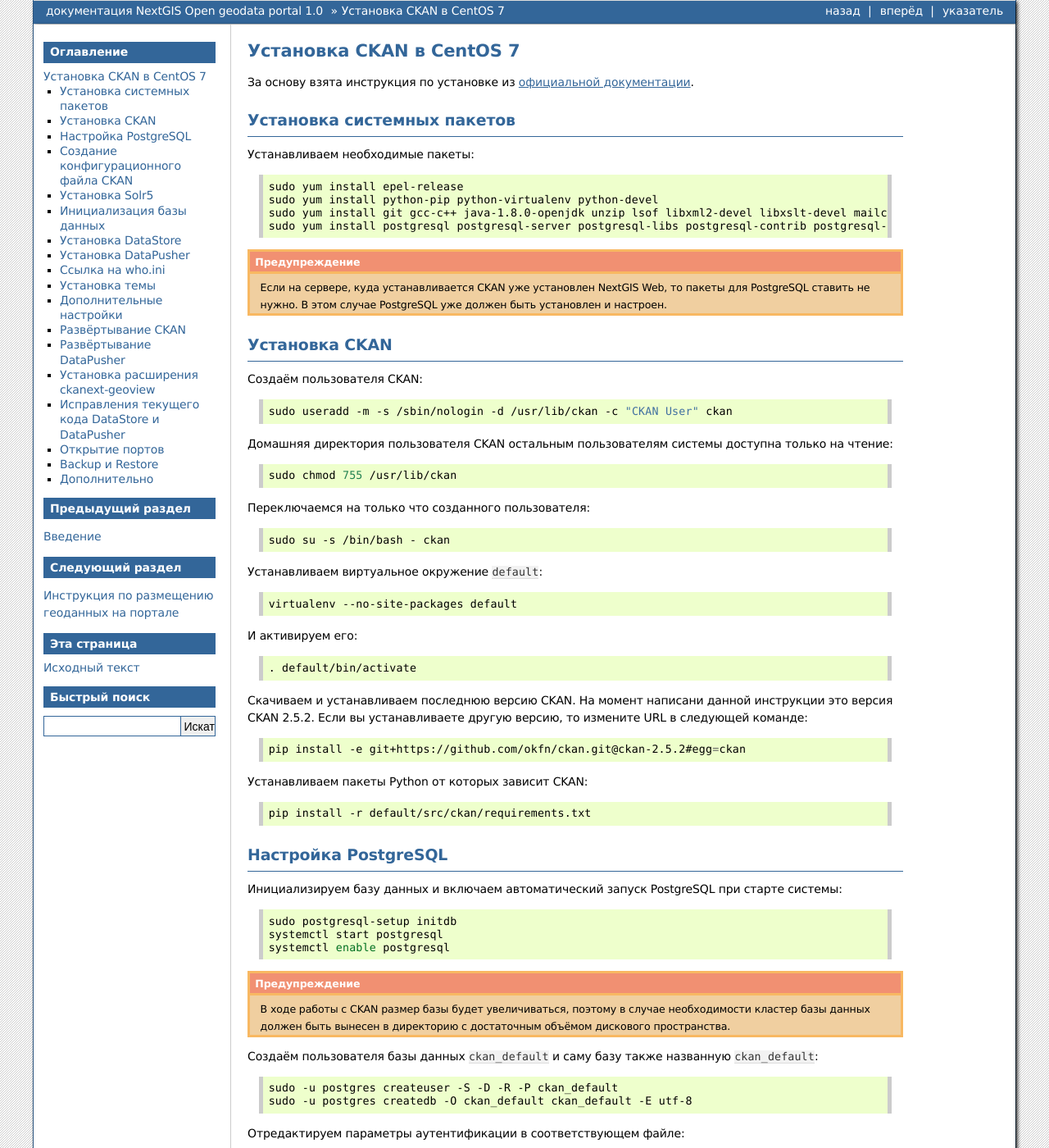
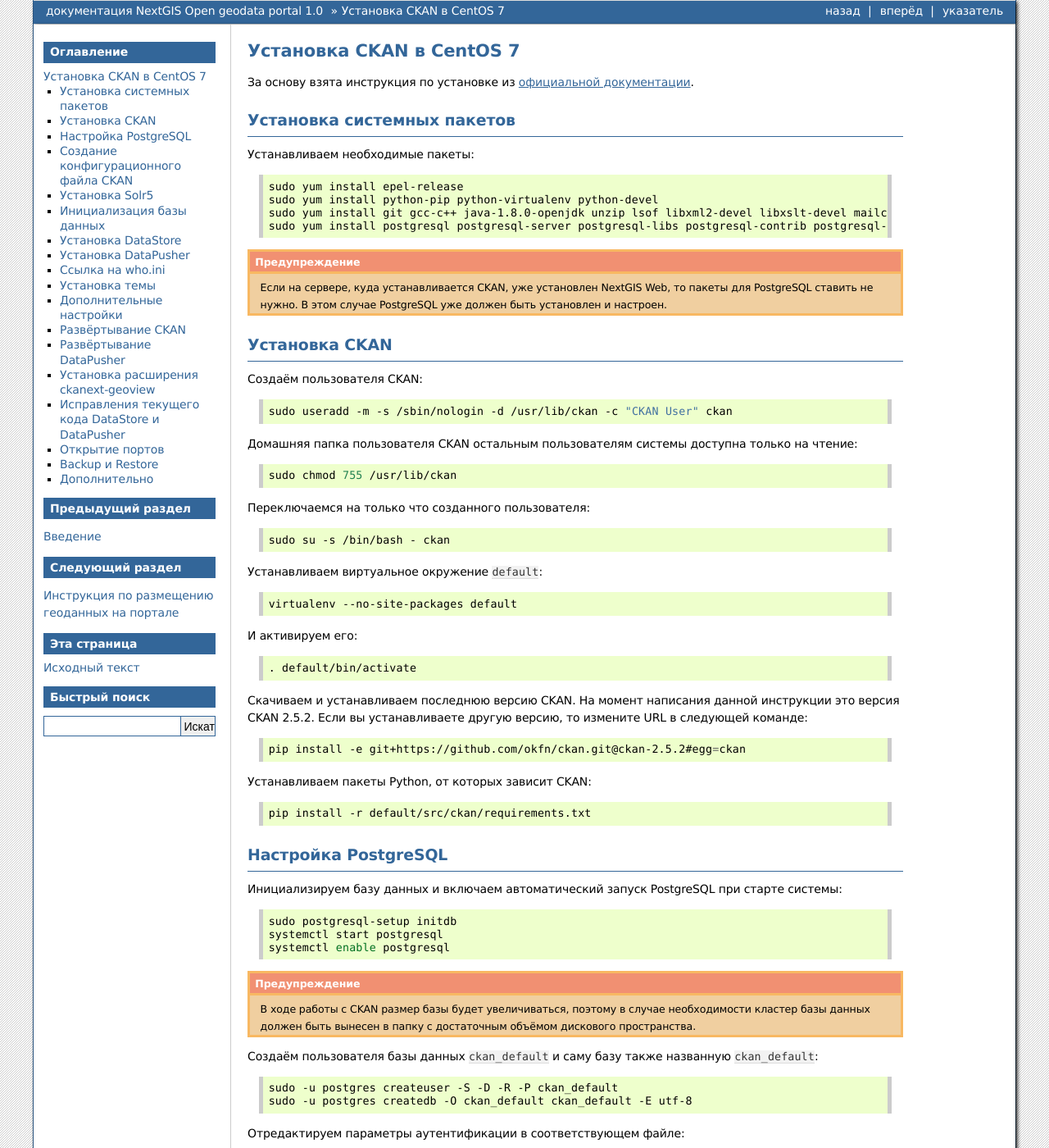
Before and after one commit to nextgis/docs_ogportal, a Sphinx documentation site: the page built from source/install.rst, in a window 1280 px wide and 1400 px high. Shown: the whole window at 82% size. Built offline with Sphinx 7.4.7, drawn with Linux system fonts in a browser that asks for light colours; formulas are drawn with MathJax 3; some of the changed text lies outside the part shown.

Commit message:
установка

```diff
--- a/source/install.rst
+++ b/source/install.rst
@@ -23,7 +23,7 @@
     sudo yum install postgresql postgresql-server postgresql-libs postgresql-contrib postgresql-devel
 
 .. warning::
-   Если на сервере, куда устанавливается CKAN уже установлен NextGIS Web,
+   Если на сервере, куда устанавливается CKAN, уже установлен NextGIS Web,
    то пакеты для PostgreSQL ставить не нужно. В этом случае PostgreSQL
    уже должен быть установлен и настроен.
 
@@ -37,7 +37,7 @@
 
     sudo useradd -m -s /sbin/nologin -d /usr/lib/ckan -c "CKAN User" ckan
 
-Домашняя директория пользователя CKAN остальным пользователям системы
+Домашняя папка пользователя CKAN остальным пользователям системы
 доступна только на чтение:
 
 .. code:: bash
@@ -62,7 +62,7 @@
 
     . default/bin/activate
 
-Скачиваем и устанавливаем последнюю версию CKAN. На момент написани
+Скачиваем и устанавливаем последнюю версию CKAN. На момент написания
 данной инструкции это версия CKAN 2.5.2. Если вы устанавливаете
 другую версию, то измените URL в следующей команде:
 
@@ -70,7 +70,7 @@
 
     pip install -e git+https://github.com/okfn/ckan.git@ckan-2.5.2#egg=ckan
 
-Устанавливаем пакеты Python от которых зависит CKAN:
+Устанавливаем пакеты Python, от которых зависит CKAN:
 
 .. code:: bash
 
@@ -92,7 +92,7 @@
 .. warning::
    В ходе работы с CKAN размер базы будет увеличиваться, поэтому
    в случае необходимости кластер базы данных должен быть вынесен
-   в директорию с достаточным объёмом дискового пространства.
+   в папку с достаточным объёмом дискового пространства.
 
 Создаём пользователя базы данных ``ckan_default`` и
 саму базу также названную ``ckan_default``:
@@ -407,11 +407,11 @@
     ckan.locales_offered = en ru
     ckan.locales_filtered_out = ru_RU
 
-    # Убрать '/ckan' если приложение монтируется в '/'
+    # Убрать '/ckan', если приложение монтируется в '/'
     ckan.favicon = /ckan/base/images/ckan.ico
 
     # На данный каталог у пользователя, под которым будет
-    # запускаться CKAN должны быть права на запись
+    # запускаться CKAN, должны быть права на запись
     ckan.storage_path = /mnt/portal/ckan/default
 
 
@@ -422,7 +422,7 @@
 `официальной документации <http://docs.ckan.org/en/latest/maintaining/installing/deployment.html>`_.
 
 
-Переходим в директорию ``/etc/ckan/default``:
+Переходим в папку ``/etc/ckan/default``:
 
 .. code:: bash
 
@@ -449,7 +449,7 @@
 
     sudo yum install uwsgi uwsgi-plugin-python
 
-Переходим в директорию ``/etc/uwsgi.d`` и создаём файл ``ckan.ini``
+Переходим в папку ``/etc/uwsgi.d`` и создаём файл ``ckan.ini``
 следующего содержания:
 
 .. code:: bash
@@ -482,7 +482,7 @@
 
     sudo chown uwsgi:uwsgi ckan.ini
 
-Создадим директори, куда будут писаться логи:
+Создадим папку, куда будут писаться логи:
 
 .. code:: bash
 
@@ -541,7 +541,7 @@
         }
     }
 
-Создадим директорию под кэш:
+Создадим папку под кэш:
 
 .. code:: bash
 
@@ -775,7 +775,7 @@
 официальной документации.
 
 Если CKAN и NextGIS Web были развёрнуты на одной машине, то при переносе
-этой связки на другой адрес - необходимо изменить адреса ресурсов
+этой связки на другой адрес, необходимо изменить адреса ресурсов
 NextGIS Web на новые. Проще всего это сделать, отредактировав файл
 с бэкапом CKAN до момента его восставновления, например:
 
--- a/source/intro.rst
+++ b/source/intro.rst
@@ -34,6 +34,6 @@
 
 Рекомендуемые технические характеристики сервера:
 
-* CPU 4-8 ядер
-* Оперативная память 8-16 Гбайт
-* Жесткий диск 500-1000 Гбайт
+1. CPU 4-8 ядер.
+2. Оперативная память 8-16 Гбайт.
+3. Жесткий диск 500-1000 Гбайт.
```
Also changed, not shown: other parts of source/install.rst (+4 -4 lines).
